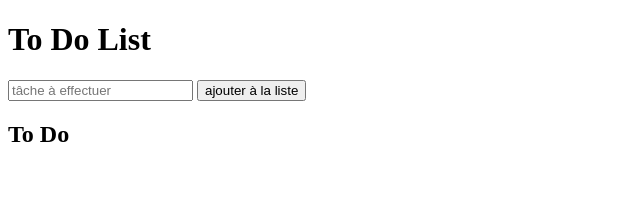
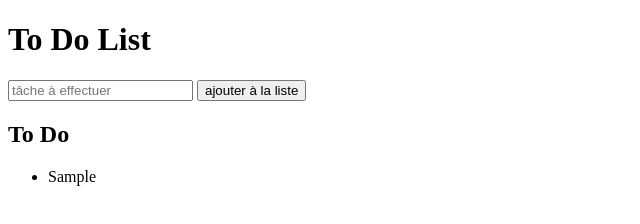
Before and after one commit to lamoureux-sylvain/todolist_vuejs, a website: page index.html in a window 1280 px wide. Both pictures are taken after typing "Sample" into the empty fields and a click on the button "ajouter à la liste". Shown: the full height of the page, 0-640 px from the left. Drawn offline with Linux system fonts and the light colour scheme.

Commit message:
ajout de la liste des tache générées à la vue

```diff
--- a/index.html
+++ b/index.html
@@ -18,6 +18,10 @@
             </form>
 
             <h2>{{title}}</h2>
+
+            <ul>
+                <li v-for="task in tasks">{{task}}</li>
+            </ul>
 
         </div>
 
```
